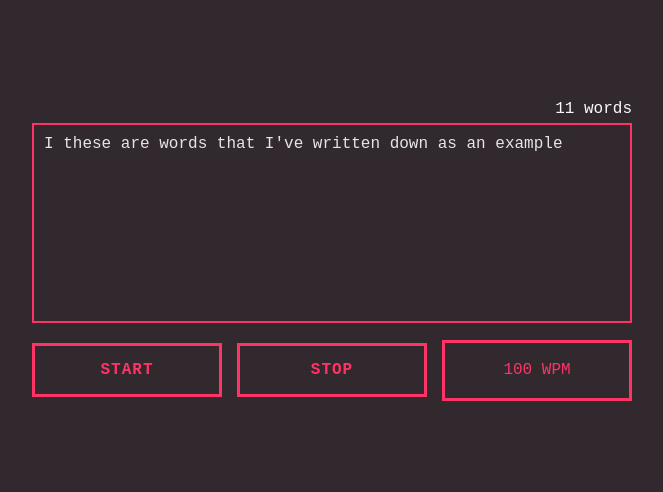
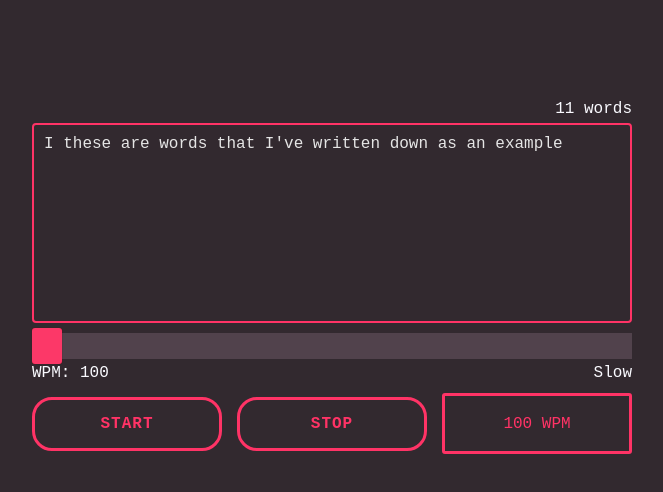
Before and after one commit to simeg/lazy-reading, a React (Create React App) app: page / in a window 1280 px wide. Shown: the top 492 px of the page, without its empty margins (308-971 px from the left). Built offline with nearby package versions, Linux system fonts and the light colour scheme; a web font is replaced by a local one.

Commit message:
Add slider for WPM

```diff
--- /dev/null
+++ b/src/components/Slider.js
@@ -0,0 +1,51 @@
+import { Fragment, createElement as f } from "react";
+
+const wpmToSpeedString = wpm => {
+  const numberWpm = parseInt(wpm, 10);
+  switch (numberWpm) {
+    case 100:
+    case 150:
+      return "Slow";
+    case 200:
+    case 250:
+      return "Normal";
+    case 300:
+    case 350:
+    case 400:
+      return "Fast";
+    case 450:
+    case 500:
+    case 550:
+      return "Super";
+    case 600:
+    case 650:
+    case 700:
+      return "Ultra";
+    default:
+      const msg = `Could not parse WPM value=[${wpm}] of type=[${typeof wpm}]`;
+      throw new TypeError(msg);
+  }
+};
+
+export default ({ onChange, wpm }) => {
+  console.log(wpm);
+  return f(
+    Fragment,
+    null,
+    f("input", {
+      type: "range",
+      className: "slider",
+      onChange,
+      defaultValue: 100,
+      max: 700,
+      min: 100,
+      step: 50
+    }),
+    f(
+      "div",
+      null,
+      f("span", null, "WPM: " + wpm),
+      f("span", { style: { float: "right" } }, wpmToSpeedString(wpm))
+    )
+  );
+};
--- a/src/containers/InputSection.js
+++ b/src/containers/InputSection.js
@@ -1,20 +1,18 @@
 import { createElement as f } from "react";
 import { connect } from "react-redux";
+import Slider from "../components/Slider";
 import Textarea from "../components/Textarea";
+import WordCounter from "../components/WordCounter";
+import WpmDropdown from "../components/WpmDropdown";
 import { inputOnChange, setWordTickerRunning, wpmOnChange } from "../actions";
-import WpmDropdown from "../components/WpmDropdown";
-import WordCounter from "../components/WordCounter";
 
 const mapStateToProps = state => ({
   userInput: state.reducer.userInput,
-  autoFocus: state.reducer.inputPlaceholder,
-  placeholder: state.reducer.inputPlaceholder,
-  required: state.reducer.inputRequired
+  wpm: state.reducer.wpm
 });
 
 const handleSubmit = ({ event, dispatch }) => {
-  // Do not re-load page
-  event.preventDefault();
+  event.preventDefault(); // Do not re-load page
   dispatch(setWordTickerRunning(true));
 };
 
@@ -25,6 +23,9 @@ const handleWpmChange = ({ event, dispatch }) =>
   dispatch(wpmOnChange(event.target.value));
 
 const handleStop = ({ dispatch }) => dispatch(setWordTickerRunning(false));
+
+const sliderOnChange = ({ dispatch, event }) =>
+  dispatch(wpmOnChange(event.target.value));
 
 const InputSection = ({
   dispatch,
@@ -51,6 +52,15 @@ const InputSection = ({
         value: userInput
       }),
       f(
+        "div",
+        null,
+        f(
+          Slider,
+          { wpm, onChange: event => sliderOnChange({ event, dispatch }) },
+          null
+        )
+      ),
+      f(
         "button",
         {
           id: "btn-submit",
@@ -71,7 +81,7 @@ const InputSection = ({
       ),
       f(
         WpmDropdown,
-        { wpm, onChange: event => handleWpmChange({ event, dispatch }) },
+        { onChange: event => handleWpmChange({ event, dispatch }) },
         null
       )
     )
--- a/src/index.css
+++ b/src/index.css
@@ -22,6 +22,7 @@ body {
 
 #inner textarea {
   background: none;
+  border-radius: 4px;
   border: 2px #FF3366 solid;
   color: #e5e5e5;
   font-size: 16px;
@@ -41,6 +42,7 @@ body {
   -moz-transition: all 0.3s;
   -webkit-transition: all 0.3s;
   background: none;
+  border-radius: 20px;
   border: 3px solid #FF3366;
   color: #FF3366;
   cursor: pointer;
@@ -72,7 +74,7 @@ body {
   -webkit-appearance: none;
   appearance: none;
   background: none;
-  border-radius: 0px;
+  border-radius: 3px;
   border: 3px solid #FF3366;
   color: #FF3366;
   font-family: inherit;
@@ -111,3 +113,107 @@ body {
 #word-container #post {
   text-align: left;
 }
+
+
+
+/*
+ * Slider
+ * Generated on: http://danielstern.ca/range.css/#/
+ */
+
+input[type=range].slider {
+  -webkit-appearance: none;
+  width: 100%;
+  margin: 5.2px 0;
+}
+input[type=range].slider:focus {
+  outline: none;
+}
+input[type=range].slider::-webkit-slider-runnable-track {
+  width: 100%;
+  height: 25.6px;
+  cursor: pointer;
+  /*box-shadow: 1px 1px 1px #FC3868, 0 0 1px #FC3868;*/
+  background: #51424c;
+  /*background: #484d4d;*/
+  border-radius: 0;
+  /*border: 0 solid #010101;*/
+  border: 0 solid #FC3868;
+}
+input[type=range].slider::-webkit-slider-thumb {
+  box-shadow: 0 0 1px #670000, 0 0 0 #810000;
+  border: 0 solid #ff1e00;
+  height: 36px;
+  width: 30px;
+  border-radius: 3px;
+  background: #fc3868;
+  cursor: pointer;
+  -webkit-appearance: none;
+  margin-top: -5.2px;
+}
+input[type=range].slider:focus::-webkit-slider-runnable-track {
+  background: #63515d;
+  /*background: #545a5a;*/
+}
+
+/*
+ TODO: When Lena approved design of slider
+ we can make it pretty for all browsers
+ */
+/*
+input[type=range].slider::-moz-range-track {
+  width: 100%;
+  height: 25.6px;
+  cursor: pointer;
+  box-shadow: 1px 1px 1px #000000, 0 0 1px #0d0d0d;
+  !*background: #484d4d;*!
+  background: #322A2F;
+  border-radius: 0;
+  border: 0 solid #010101;
+}
+input[type=range].slider::-moz-range-thumb {
+  box-shadow: 0 0 1px #670000, 0 0 0 #810000;
+  border: 0 solid #ff1e00;
+  height: 36px;
+  width: 30px;
+  border-radius: 3px;
+  background: #fc3868;
+  cursor: pointer;
+}
+input[type=range].slider::-ms-track {
+  width: 100%;
+  height: 25.6px;
+  cursor: pointer;
+  background: transparent;
+  border-color: transparent;
+  color: transparent;
+}
+input[type=range].slider::-ms-fill-lower {
+  background: #3c4040;
+  border: 0 solid #010101;
+  border-radius: 0;
+  box-shadow: 1px 1px 1px #000000, 0 0 1px #0d0d0d;
+}
+input[type=range].slider::-ms-fill-upper {
+  background: #484d4d;
+  border: 0 solid #010101;
+  border-radius: 0;
+  box-shadow: 1px 1px 1px #000000, 0 0 1px #0d0d0d;
+}
+input[type=range].slider::-ms-thumb {
+  box-shadow: 0 0 1px #670000, 0 0 0 #810000;
+  border: 0 solid #ff1e00;
+  height: 36px;
+  width: 30px;
+  border-radius: 3px;
+  background: #fc3868;
+  cursor: pointer;
+  height: 25.6px;
+}
+input[type=range].slider:focus::-ms-fill-lower {
+  background: #484d4d;
+}
+input[type=range].slider:focus::-ms-fill-upper {
+  background: #545a5a;
+}
+*/
```
